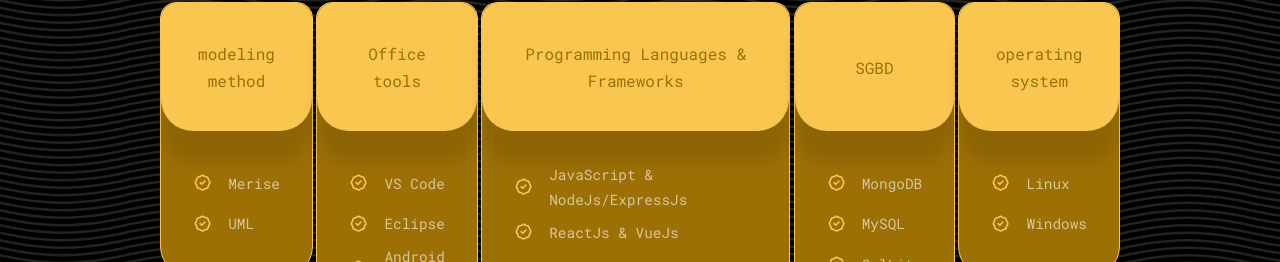
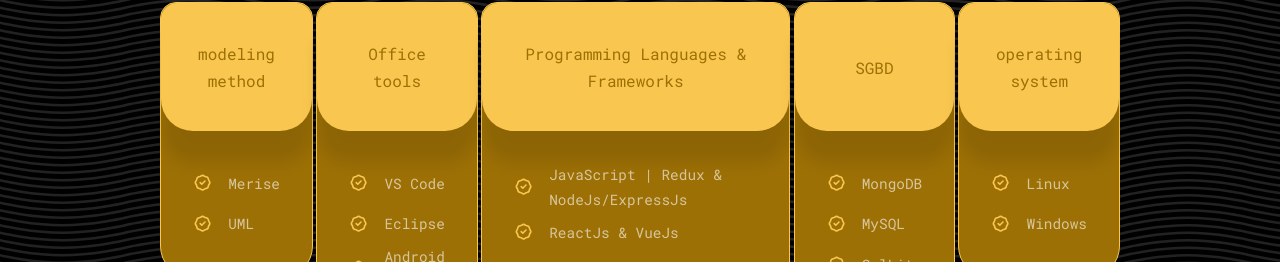
Before and after one commit to boubnacer/nacer-portfolio, a React (Create React App) app: page / in a window 1280 px wide. Shown: the part 3056-3318 px from the top of the page. Built offline with nearby package versions, Linux system fonts and the light colour scheme.

Commit message:
update services

```diff
--- a/src/components.js/Services.js
+++ b/src/components.js/Services.js
@@ -71,7 +71,7 @@
               <h2 className="service__list-icon">
                 <HiOutlineBadgeCheck />
               </h2>
-              <p>JavaScript & NodeJs/ExpressJs</p>
+              <p>JavaScript | Redux & NodeJs/ExpressJs</p>
             </li>
 
             <li>
```
